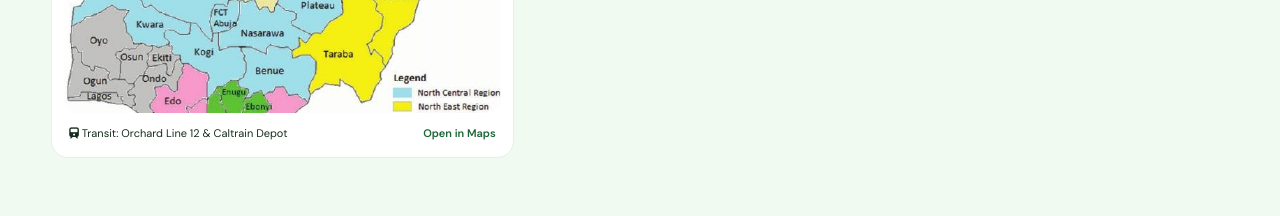
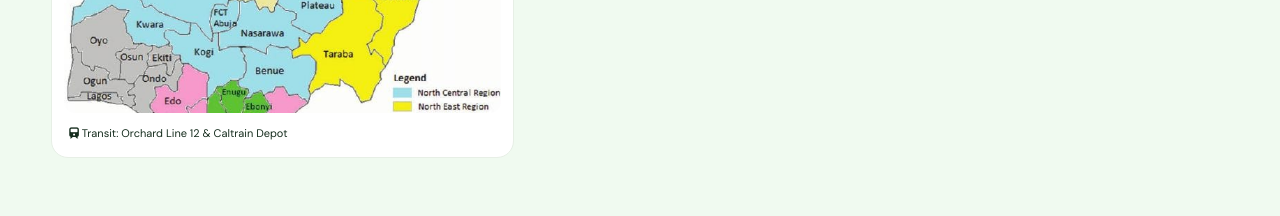
Before and after one commit to divine-visuals/Freshora, a plain HTML site: page contact.html in a window 1280 px wide. Shown: the part 1280-1496 px from the top of the page. Drawn offline with Linux system fonts and the light colour scheme.

Commit message:
check through

```diff
--- a/contact.html
+++ b/contact.html
@@ -1207,10 +1207,10 @@ footer {
                         Transit: Orchard Line 12 & Caltrain Depot
                     </span>
 
-                    <a href="https://maps.google.com/?q=San+Francisco"
+                    <!-- <a href="https://maps.google.com/?q=San+Francisco"
                        target="_blank">
                         Open in Maps
-                    </a>
+                    </a> -->
 
                 </div>
 
```
